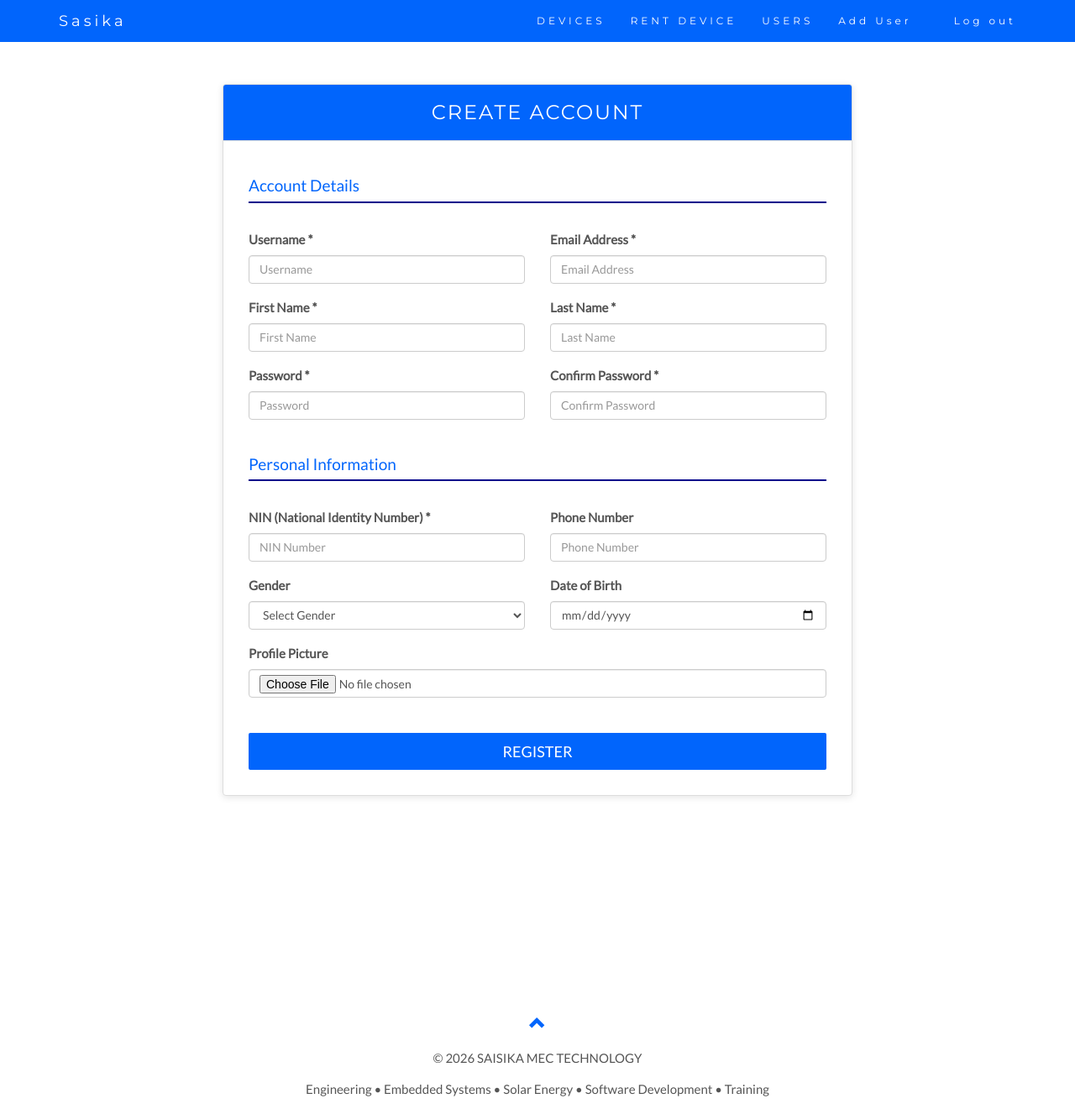
After one commit to paul-Ngene/adminsaisika_rent, a Django app: page /register1 in a window 1280 px wide. The commit adds this page. Shown: the whole page at 84% size. Run offline with Django 5.2, Linux system fonts and the light colour scheme; a user stored in the database is signed in; some libraries are stand-ins or nearby versions.

Commit message:
updated some files

```diff
--- a/adminSaisika/settings.py
+++ b/adminSaisika/settings.py
@@ -122,6 +122,9 @@ STATIC_URL = 'static/'
 STATIC_ROOT = os.path.join(BASE_DIR, 'staticfiles')
 STATICFILES_DIR = (os.path.join(BASE_DIR, 'static'),)
 
+MEDIA_URL = '/media/'
+MEDIA_ROOT = os.path.join(BASE_DIR, 'media')
+
 
 # Default primary key field type
 # https://docs.djangoproject.com/en/5.2/ref/settings/#default-auto-field
--- a/adminSaisika/urls.py
+++ b/adminSaisika/urls.py
@@ -14,6 +14,9 @@ Including another URLconf
     1. Import the include() function: from django.urls import include, path
     2. Add a URL to urlpatterns:  path('blog/', include('blog.urls'))
 """
+
+from django.conf import settings
+from django.conf.urls.static import static
 from django.contrib import admin
 from django.urls import path, include
 
@@ -21,3 +24,7 @@ urlpatterns = [
     path('admin/', admin.site.urls),
     path('', include('adminSite.urls'))
 ]
+
+# Serve media files only during development
+if settings.DEBUG:
+    urlpatterns += static(settings.MEDIA_URL, document_root=settings.MEDIA_ROOT)
--- /dev/null
+++ b/adminSite/forms.py
@@ -0,0 +1,83 @@
+from django import forms
+from django.contrib.auth import get_user_model
+from .models import User_info
+
+User = get_user_model()
+
+class UserRegistrationForm(forms.ModelForm):
+    # Standard User fields
+    first_name = forms.CharField(
+        max_length=150,
+        required=True,
+        widget=forms.TextInput(attrs={'class': 'form-control', 'placeholder': 'First Name'})
+    )
+    last_name = forms.CharField(
+        max_length=150,
+        required=True,
+        widget=forms.TextInput(attrs={'class': 'form-control', 'placeholder': 'Last Name'})
+    )
+    email = forms.EmailField(
+        required=True,
+        widget=forms.EmailInput(attrs={'class': 'form-control', 'placeholder': 'Email Address'})
+    )
+    password = forms.CharField(
+        widget=forms.PasswordInput(attrs={'class': 'form-control', 'placeholder': 'Password'})
+    )
+    confirm_password = forms.CharField(
+        widget=forms.PasswordInput(attrs={'class': 'form-control', 'placeholder': 'Confirm Password'})
+    )
+
+    # Extra User_info fields with Bootstrap styling
+    nin = forms.CharField(
+        max_length=20,
+        required=True,
+        widget=forms.TextInput(attrs={'class': 'form-control', 'placeholder': 'NIN Number'})
+    )
+    phone = forms.CharField(
+        max_length=20,
+        required=False,
+        widget=forms.TextInput(attrs={'class': 'form-control', 'placeholder': 'Phone Number'})
+    )
+    gender = forms.ChoiceField(
+        choices=[('', 'Select Gender'), ('Male', 'Male'), ('Female', 'Female'), ('Other', 'Other')],
+        required=False,
+        widget=forms.Select(attrs={'class': 'form-control'})
+    )
+    birthdate = forms.CharField(
+        required=False,
+        widget=forms.TextInput(attrs={'class': 'form-control', 'type': 'date'})
+    )
+    profile_image = forms.ImageField(
+        required=False,
+        widget=forms.FileInput(attrs={'class': 'form-control'})
+    )
+
+    class Meta:
+        model = User
+        fields = ['username', 'first_name', 'last_name', 'email']
+        widgets = {
+            'username': forms.TextInput(attrs={'class': 'form-control', 'placeholder': 'Username'}),
+        }
+    def clean_nin(self):
+            nin = self.cleaned_data.get('nin')
+            if User_info.objects.filter(nin=nin).exists():
+                raise forms.ValidationError("A profile with this NIN already exists.")
+            return nin
+
+    def clean_phone(self):
+            phone = self.cleaned_data.get('phone')
+            if phone and User_info.objects.filter(phone=phone).exists():
+                raise forms.ValidationError("A profile with this phone number already exists.")
+            return phone
+
+
+
+    def clean(self):
+        cleaned_data = super().clean()
+        password = cleaned_data.get("password")
+        confirm_password = cleaned_data.get("confirm_password")
+
+        if password and confirm_password and password != confirm_password:
+            self.add_error('confirm_password', "Passwords do not match.")
+
+        return cleaned_data
--- a/adminSite/urls.py
+++ b/adminSite/urls.py
@@ -3,13 +3,14 @@ from . import views
 
 urlpatterns = [
     # path('',views.main, name = 'main'),
-    path('index',views.index, name = 'index'),
+    path('',views.index, name = 'index'),
     path('user-info/<str:pk>',views.userInfo, name = 'user-info'),
     path('devices',views.deviceList, name = 'devices'),
     path('users',views.userList, name = 'users'),
     path('login',views.login, name = 'login'),
     path('logout',views.logout, name = 'logout'),
     path('register',views.register, name = 'register'),
+    path('register1',views.register1, name = 'register1'),
     path('assign-device/', views.assign_device, name='assign_device'),
     path('return_device/<str:pk>', views.return_device, name='return_device'),
     path('update_device/<str:pk>', views.update_device, name='update_device'),
--- a/adminSite/views.py
+++ b/adminSite/views.py
@@ -5,6 +5,10 @@ from django.contrib.auth.models import User, auth
 
 import json
 from django.contrib import messages
+from django.db import transaction, DatabaseError
+from .forms import UserRegistrationForm
+from .models import User_info
+
 
 from django.http import JsonResponse
 from django.views.decorators.csrf import csrf_exempt
@@ -70,7 +74,7 @@ def userList(request):
         'users': users,
     }
 
-    return render(request, 'user display.html', context)
+    return render(request, 'user display1.html', context)
 
 @login_required(login_url='login')
 def deviceList(request):
@@ -87,7 +91,7 @@ def deviceList(request):
         "devices": devices,
         "due_devices": due_devices,
     }
-    return render(request, 'device display.html', context)
+    return render(request, 'device display1.html', context)
 
 @login_required(login_url='login')
 def assign_device_with_id(request,pk):
@@ -197,7 +201,7 @@ def rent_device_flow(request):
         # If user does not exist in the system, redirect to the registration page
         if not user_info:
             messages.info(request, f"No user found with Phone/NIN: '{user_search}'. Please register them first.")
-            return redirect('register')
+            return redirect('register1')
 
         # 3. Process the Rental Assignment
         device.current_user = user_info.user
@@ -306,9 +310,10 @@ def login(request):
 
         user = auth.authenticate(username=username, password=password)
 
-        if user is not None:
+        if user is not None and user.is_staff:
+
             auth.login(request, user)
-            return redirect('users')
+            return redirect('rent_device_flow')
         else:
             messages.info(request, 'Credentials Invalid')
             return redirect('login')
@@ -323,6 +328,42 @@ def logout(request):
 
 
 
+@login_required(login_url='login')
+def register1(request):
+    if request.method == 'POST':
+        form = UserRegistrationForm(request.POST, request.FILES)
+        # added try except and transaction atomic so as to make sure user is created together with user_info
+        if form.is_valid():
+            try:
+                # Everything inside this block is treated as an atomic operation
+                with transaction.atomic():
+                # if form.is_valid():
+                    # 1. Create and save primary User
+                    user = form.save(commit=False)
+                    user.set_password(form.cleaned_data['password'])
+                    user.save()
+
+                    # 2. Create User_info instance linked to the user
+                    User_info.objects.create(
+                        user=user,
+                        username1=user.username,
+                        phone=form.cleaned_data.get('phone'),
+                        nin=form.cleaned_data.get('nin'),
+                        gender=form.cleaned_data.get('gender'),
+                        birthdate=str(form.cleaned_data.get('birthdate')),
+                        profile_image=form.cleaned_data.get('profile_image'),
+                        role=User_info.Role.CUSTOMER
+                    )
+
+                messages.success(request, 'Account created successfully! You can now log in.')
+                return redirect('rent_device_flow') #
+            except Exception as e:
+                # If anything goes wrong inside the block, transaction rolls back automatically
+                messages.error(request, f"An error occurred during registration: {e}")
+    else:
+        form = UserRegistrationForm()
+
+    return render(request, 'register1.html', {'form': form})
 # from django.core.paginator import Paginator
 
 # devices_list = user.user.devices.all()
--- a/templates/base.html
+++ b/templates/base.html
@@ -37,7 +37,7 @@
 
   .navbar {
     margin-bottom: 0;
-    background-color: #00008B;
+    background-color: #0165fc;
     z-index: 9999;
     border: 0;
     font-size: 12px !important;
@@ -60,7 +60,7 @@
   footer .glyphicon {
     font-size: 20px;
     margin-bottom: 20px;
-    color: #00008B;
+    color: #0165fc;
   }
     /* Side navigation panel */
     .sidenav {
@@ -131,7 +131,7 @@
     }
   }
   .btn-primary-custom{
-    background:#00008B;
+    background:#0165fc;
     color:#fff;
     border:none;
 }
@@ -188,6 +188,7 @@
         <li><a href="{% block devices %}{% endblock %}">DEVICES</a></li>
         <li><a href="{% block assign %}{% endblock %}">RENT DEVICE</a></li>
         <li><a href="{% block users %}{% endblock %}">USERS</a></li>
+        <li><a href="{% url 'register1' %}">Add User</a></li>
         {% if user.is_authenticated%}
         <li style="padding-left: 20px;"><a href="{% block logout %}{% endblock %}">Log out</a></li>
         {% else %}
--- /dev/null
+++ b/templates/register1.html
@@ -0,0 +1,107 @@
+{% extends 'base.html' %}
+
+{% block title %}Register - SAISIKA MEC TECHNOLOGY{% endblock %}
+
+{% block content %}
+<div class="container" style="margin-top: 100px; margin-bottom: 50px;">
+  <div class="row">
+    <div class="col-md-8 col-md-offset-2">
+      <div class="panel panel-default" style="border-radius: 4px; box-shadow: 0 2px 8px rgba(0,0,0,0.1);">
+        <div class="panel-heading" style="background-color: #0165fc; color: #fff; text-align: center; padding: 20px;">
+          <h3 style="margin: 0; font-family: 'Montserrat', sans-serif; letter-spacing: 2px;">CREATE ACCOUNT</h3>
+        </div>
+        <div class="panel-body" style="padding: 30px;">
+
+          {% if messages %}
+            {% for message in messages %}
+              <div class="alert alert-{{ message.tags }}">{{ message }}</div>
+            {% endfor %}
+          {% endif %}
+
+          <form method="POST" enctype="multipart/form-data">
+            {% csrf_token %}
+
+            <h4 style="border-bottom: 2px solid #00008B; padding-bottom: 5px; color: #0165fc;">Account Details</h4>
+
+            <div class="row">
+              <div class="col-sm-6 form-group {% if form.username.errors %}has-error{% endif %}">
+                <label for="{{ form.username.id_for_label }}">Username *</label>
+                {{ form.username }}
+                {% for error in form.username.errors %}<span class="help-block">{{ error }}</span>{% endfor %}
+              </div>
+              <div class="col-sm-6 form-group {% if form.email.errors %}has-error{% endif %}">
+                <label for="{{ form.email.id_for_label }}">Email Address *</label>
+                {{ form.email }}
+                {% for error in form.email.errors %}<span class="help-block">{{ error }}</span>{% endfor %}
+              </div>
+            </div>
+
+            <div class="row">
+              <div class="col-sm-6 form-group {% if form.first_name.errors %}has-error{% endif %}">
+                <label for="{{ form.first_name.id_for_label }}">First Name *</label>
+                {{ form.first_name }}
+                {% for error in form.first_name.errors %}<span class="help-block">{{ error }}</span>{% endfor %}
+              </div>
+              <div class="col-sm-6 form-group {% if form.last_name.errors %}has-error{% endif %}">
+                <label for="{{ form.last_name.id_for_label }}">Last Name *</label>
+                {{ form.last_name }}
+                {% for error in form.last_name.errors %}<span class="help-block">{{ error }}</span>{% endfor %}
+              </div>
+            </div>
+
+            <div class="row">
+              <div class="col-sm-6 form-group {% if form.password.errors %}has-error{% endif %}">
+                <label for="{{ form.password.id_for_label }}">Password *</label>
+                {{ form.password }}
+                {% for error in form.password.errors %}<span class="help-block">{{ error }}</span>{% endfor %}
+              </div>
+              <div class="col-sm-6 form-group {% if form.confirm_password.errors %}has-error{% endif %}">
+                <label for="{{ form.confirm_password.id_for_label }}">Confirm Password *</label>
+                {{ form.confirm_password }}
+                {% for error in form.confirm_password.errors %}<span class="help-block">{{ error }}</span>{% endfor %}
+              </div>
+            </div>
+
+            <h4 style="border-bottom: 2px solid #00008B; padding-bottom: 5px; margin-top: 25px; color: #0165fc;">Personal Information</h4>
+
+            <div class="row">
+              <div class="col-sm-6 form-group {% if form.nin.errors %}has-error{% endif %}">
+                <label for="{{ form.nin.id_for_label }}">NIN (National Identity Number) *</label>
+                {{ form.nin }}
+                {% for error in form.nin.errors %}<span class="help-block">{{ error }}</span>{% endfor %}
+              </div>
+              <div class="col-sm-6 form-group {% if form.phone.errors %}has-error{% endif %}">
+                <label for="{{ form.phone.id_for_label }}">Phone Number</label>
+                {{ form.phone }}
+                {% for error in form.phone.errors %}<span class="help-block">{{ error }}</span>{% endfor %}
+              </div>
+            </div>
+
+            <div class="row">
+              <div class="col-sm-6 form-group">
+                <label for="{{ form.gender.id_for_label }}">Gender</label>
+                {{ form.gender }}
+              </div>
+              <div class="col-sm-6 form-group">
+                <label for="{{ form.birthdate.id_for_label }}">Date of Birth</label>
+                {{ form.birthdate }}
+              </div>
+            </div>
+
+            <div class="form-group">
+              <label for="{{ form.profile_image.id_for_label }}">Profile Picture</label>
+              {{ form.profile_image }}
+            </div>
+
+            <br>
+            <button type="submit" class="btn btn-primary-custom btn-lg btn-block" style="border-radius: 2px;">
+              REGISTER
+            </button>
+          </form>
+
+        </div>
+      </div>
+    </div>
+  </div>
+</div>
+{% endblock %}
--- a/templates/rent_device_flow.html
+++ b/templates/rent_device_flow.html
@@ -12,8 +12,8 @@
 
 <div class="container" style="margin-top: 100px; max-width: 600px;">
 
-    <div class="panel panel-default" style="border: 1px solid #00008B; box-shadow: 0 4px 8px rgba(0,0,0,0.1);">
-        <div class="panel-heading" style="background-color: #00008B; color: white; padding: 15px;">
+    <div class="panel panel-default" style="border: 1px solid #0165fc; box-shadow: 0 4px 8px rgba(0,0,0,0.1);">
+        <div class="panel-heading" style="background-color: #0165fc; color: white; padding: 15px;">
             <h3 class="panel-title" style="font-weight: 600; letter-spacing: 1px; text-transform: uppercase;">
                 <span class="glyphicon glyphicon-transfer" style="margin-right: 10px;"></span>Device Rental Setup
             </h3>
```
Also changed, not shown: templates/device display1.html (added, +139 -0 lines), templates/user display1.html (added, +95 -0 lines), templates/user-info.html (+25 -1 lines), db.sqlite3, media/profile_images/2026-04-24-165435.jpg (added), media/profile_images/2026-04-24-165435_fe5XImm.jpg (added), media/profile_images/Screenshot_from_2026-07-30_09-29-17.png (added).
